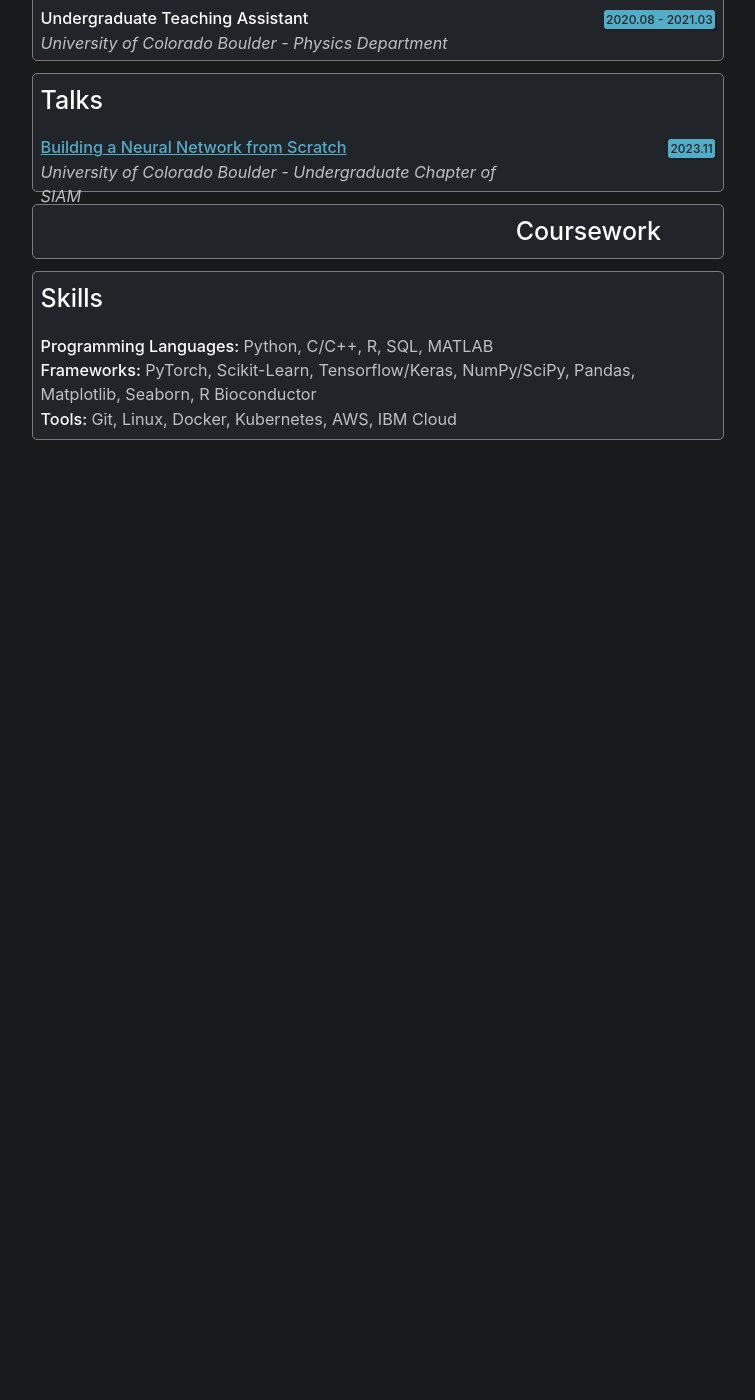
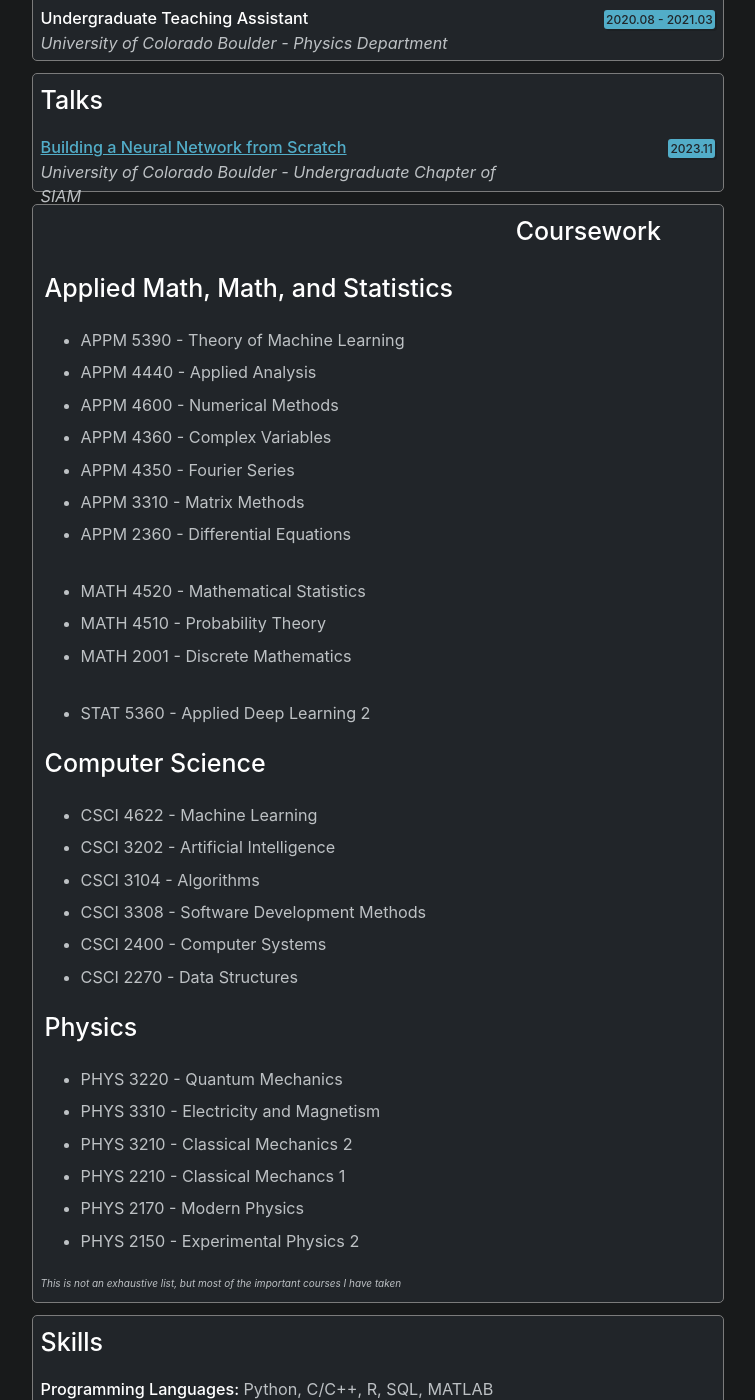
Before and after one commit to wvirany/wvirany.github.io, a Jekyll site: the page built from _pages/cv.html, in a window 1280 px wide and 1400 px high, scrolled down 592 px. Shown: the whole window, without its empty margins (284-1039 px from the left). Built offline with Jekyll 4.4.1, drawn with Linux system fonts in a browser that asks for light colours; before the commit the page ends 1222 px from its top, so only the background shows below that; some of the changed text lies outside the part shown.

Commit message:
Update cv.html

```diff
--- a/_pages/cv.html
+++ b/_pages/cv.html
@@ -66,7 +66,7 @@ div.cv {
 
         <div class="row">
             <div class="column left">
-                <b style="font-weight: 450; color:white;">M.S. in Applied Mathematics</b>
+                <b style="font-weight: 450; color:white;">M.S., Applied Mathematics</b>
                 <br>
                 <i>University of Colorado Boulder</i>
             </div>
@@ -79,7 +79,7 @@ div.cv {
 
         <div class="row">
             <div class="column left">
-                <b style="font-weight: 450; color:white">B.S. in Applied Mathematics</b>
+                <b style="font-weight: 450; color:white">B.S., Applied Mathematics</b>
                 <br>
                 <i>University of Colorado Boulder</i>
             </div>
@@ -172,6 +172,43 @@ div.cv {
 
     <div class="cv">
         <div style="font-size:25px; font-weight:450; padding:8px; color:white;">Coursework</div>
+        <div style="padding:8px">
+            <div style="font-size:25px; font-weight:450; padding:4px; color:white;">Applied Math, Math, and Statistics</div>
+                <ul>
+                    <li>APPM 5390 - Theory of Machine Learning</li>
+                    <li>APPM 4440 - Applied Analysis</li>
+                    <li>APPM 4600 - Numerical Methods</li>
+                    <li>APPM 4360 - Complex Variables</li>
+                    <li>APPM 4350 - Fourier Series</li>
+                    <li>APPM 3310 - Matrix Methods</li>
+                    <li>APPM 2360 - Differential Equations</li>
+                    <br>
+                    <li>MATH 4520 - Mathematical Statistics</li>
+                    <li>MATH 4510 - Probability Theory</li>
+                    <li>MATH 2001 - Discrete Mathematics</li>
+                    <br>
+                    <li>STAT 5360 - Applied Deep Learning 2</li>
+                </ul>
+            <div style="font-size:25px; font-weight:450; padding:4px; color:white;">Computer Science</div>
+                <ul>
+                    <li>CSCI 4622 - Machine Learning</li>
+                    <li>CSCI 3202 - Artificial Intelligence</li>
+                    <li>CSCI 3104 - Algorithms</li>
+                    <li>CSCI 3308 - Software Development Methods</li>
+                    <li>CSCI 2400 - Computer Systems</li>
+                    <li>CSCI 2270 - Data Structures</li>
+                </ul>
+            <div style="font-size:25px; font-weight:450; padding:4px; color:white;">Physics</div>
+                <ul>
+                    <li>PHYS 3220 - Quantum Mechanics</li>
+                    <li>PHYS 3310 - Electricity and Magnetism</li>
+                    <li>PHYS 3210 - Classical Mechanics 2</li>
+                    <li>PHYS 2210 - Classical Mechancs 1</li>
+                    <li>PHYS 2170 - Modern Physics</li>
+                    <li>PHYS 2150 - Experimental Physics 2</li>
+                </ul>
+        <i style="font-size:10px">This is not an exhaustive list, but most of the important courses I have taken</i>
+        </div>
     </div>
 
     <div class="cv">
```
